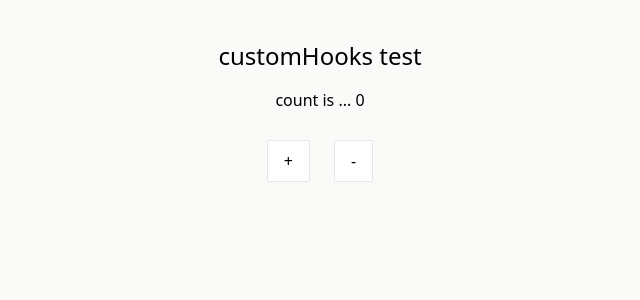
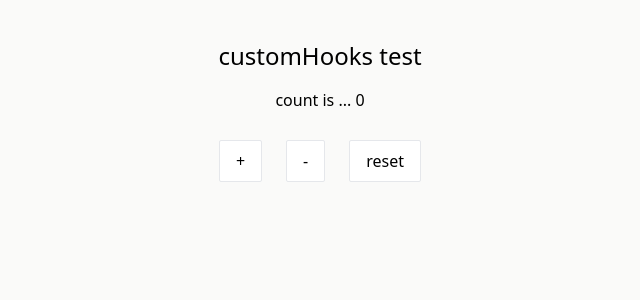
Before and after one commit to w8f/react-training, a React (Create React App) app in the folder react/: page /customHooksTest in a window 1280 px wide. Shown: the top 300 px of the page, without its empty margins (320-960 px from the left). Built offline with nearby package versions, Linux system fonts and the light colour scheme.

Commit message:
:sparkles: rerenderのinitialPropsオプションを利用したケースを追加

```diff
--- a/react/src/component/customHooksTest/index.tsx
+++ b/react/src/component/customHooksTest/index.tsx
@@ -2,7 +2,7 @@ import { FC } from "react";
 import { useCount } from "./useCount";
 
 const CustomHooksTest: FC = () => {
-  const { count, increment, decrement } = useCount();
+  const { count, increment, decrement, reset } = useCount();
   return (
     <div className="text-center min-h-screen bg-stone-50">
       <h1 className="mt-10 text-2xl inline-block">customHooks test</h1>
@@ -20,6 +20,12 @@ const CustomHooksTest: FC = () => {
         >
           -
         </button>
+        <button
+          className="m-3 p-2 pl-4 pr-4 border rounded-sm bg-white"
+          onClick={reset}
+        >
+          reset
+        </button>
       </div>
     </div>
   );
--- a/react/src/component/customHooksTest/useCount.ts
+++ b/react/src/component/customHooksTest/useCount.ts
@@ -11,5 +11,9 @@ export const useCount = (initialValue = 0) => {
     setCount((prev) => prev - 1);
   }, []);
 
-  return { count, increment, decrement };
+  const reset = useCallback(() => {
+    setCount(initialValue);
+  }, [initialValue]);
+
+  return { count, increment, decrement, reset };
 };
```
Also changed, not shown: 1 other file (tests, documents, lock files or other folders).
